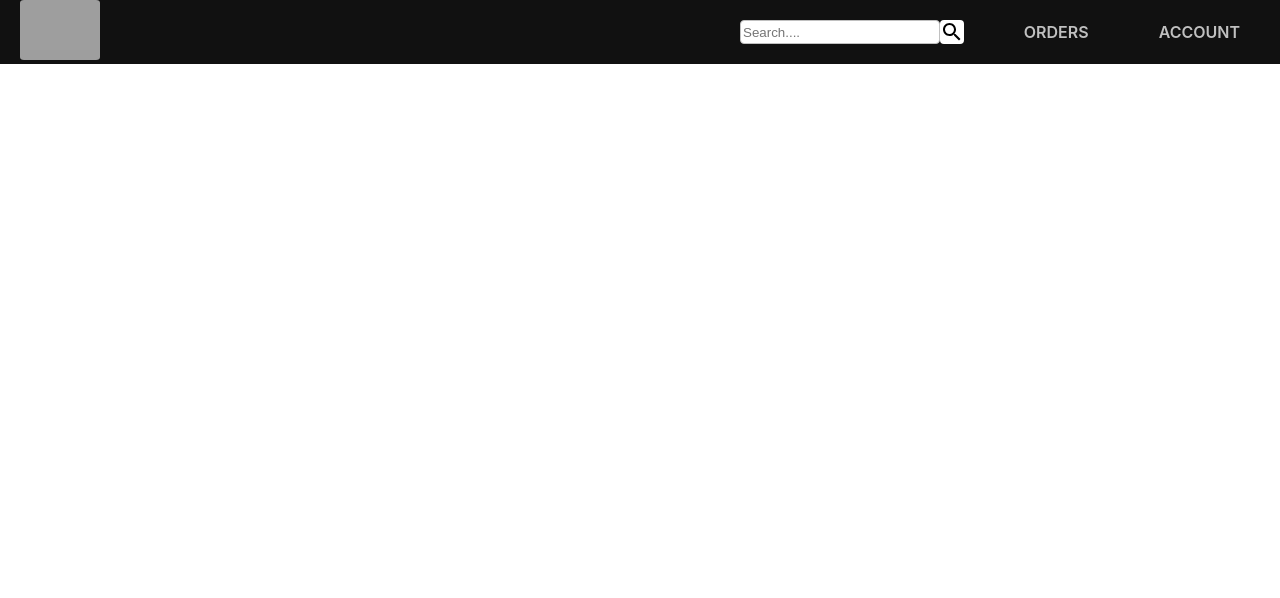
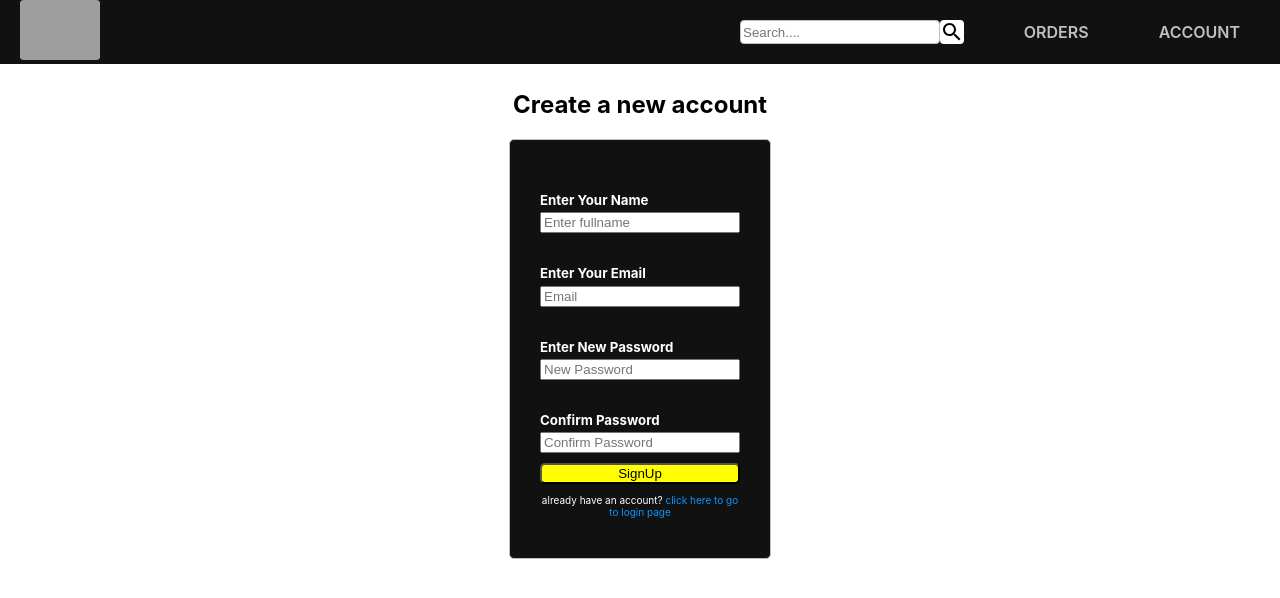
Before and after one commit to nithin-prathapan/online-shoppe, a React (Create React App) app: page /signup in a window 1280 px wide. Before the commit this address had no page. Shown: the top 598 px of the page. Built offline with nearby package versions, Linux system fonts and the light colour scheme; grey boxes are pictures that could not be loaded.

Commit message:
signup design updated

```diff
--- a/src/App.js
+++ b/src/App.js
@@ -4,6 +4,7 @@ import Home from "./Components/Home";
 import { BrowserRouter, Routes, Route, Router } from "react-router-dom";
 import CartItems from "./Components/CartItems";
 import Login from "./Components/Login";
+import Signup from "./Components/Signup";
 
 function App() {
   return (
@@ -14,6 +15,7 @@ function App() {
           <Route path="/home" element={<Home />}></Route>
           <Route path="/cart" element={<CartItems />}></Route>
           <Route path="/login" element={<Login />}></Route>
+          <Route path="/signup" element={<Signup />}></Route>
 
         </Routes>
       </BrowserRouter>
--- a/src/Components/Header.js
+++ b/src/Components/Header.js
@@ -19,7 +19,7 @@ function Header() {
 
       <RightMenu>
         <a href="#">Orders</a>
-        <a href="#">Account</a>
+        <a href="/login">Account</a>
       </RightMenu>
     </Container>
   );
--- a/src/Components/Signup.js
+++ b/src/Components/Signup.js
@@ -1,9 +1,75 @@
-import React from 'react'
+import React from "react";
+import styled from "styled-components";
 
 function Signup() {
   return (
-    <div>Signup</div>
-  )
+    <Container>
+      <h2>Create a new account</h2>
+      <SignupContainer>
+        <h5>Enter Your Name</h5>
+        <input type="text" name="" id="" placeholder="Enter fullname" />
+        <h5>Enter Your Email</h5>
+        <input type="email" name="" id="" placeholder="Email" />
+        <h5>Enter New Password</h5>
+        <input type="password" name="" id="" placeholder="New Password" />
+        <h5>Confirm Password</h5>
+        <input type="password" name="" id="" placeholder="Confirm Password" />
+        <Button>SignUp</Button>
+        <SignUpDiv>
+          <p>
+            already have an account?{" "}
+            <a href="/login">click here to go to login page</a>
+          </p>
+        </SignUpDiv>
+      </SignupContainer>
+    </Container>
+  );
 }
 
-export default Signup
+export default Signup;
+const Container = styled.div`
+  display: flex;
+  margin-top: 70px;
+  justify-content: center;
+  flex-direction: column;
+  h2 {
+    text-align: center;
+  }
+`;
+const SignupContainer = styled.div`
+  width: 200px;
+  height: 100%;
+  display: flex;
+  flex-direction: column;
+  border: 1px solid #111;
+  padding: 30px;
+  justify-content: center;
+  margin: auto;
+  background: #111;
+  color: white;
+  border-radius: 5px;
+  border: 1px solid silver;
+
+  h5 {
+    text-align: left;
+  }
+  input {
+    margin-top: -18px;
+    margin-bottom: 10px;
+  }
+`;
+const Button = styled.button`
+  margin-top: 5px;
+  width: 100%;
+  margin: auto;
+  background: yellow;
+  border-radius: 5px;
+`;
+const SignUpDiv = styled.div`
+  text-align: center;
+  margin-top: 0;
+  font-size: 10px;
+  a {
+    color: rgb(10, 150, 255);
+  }
+`;
```
